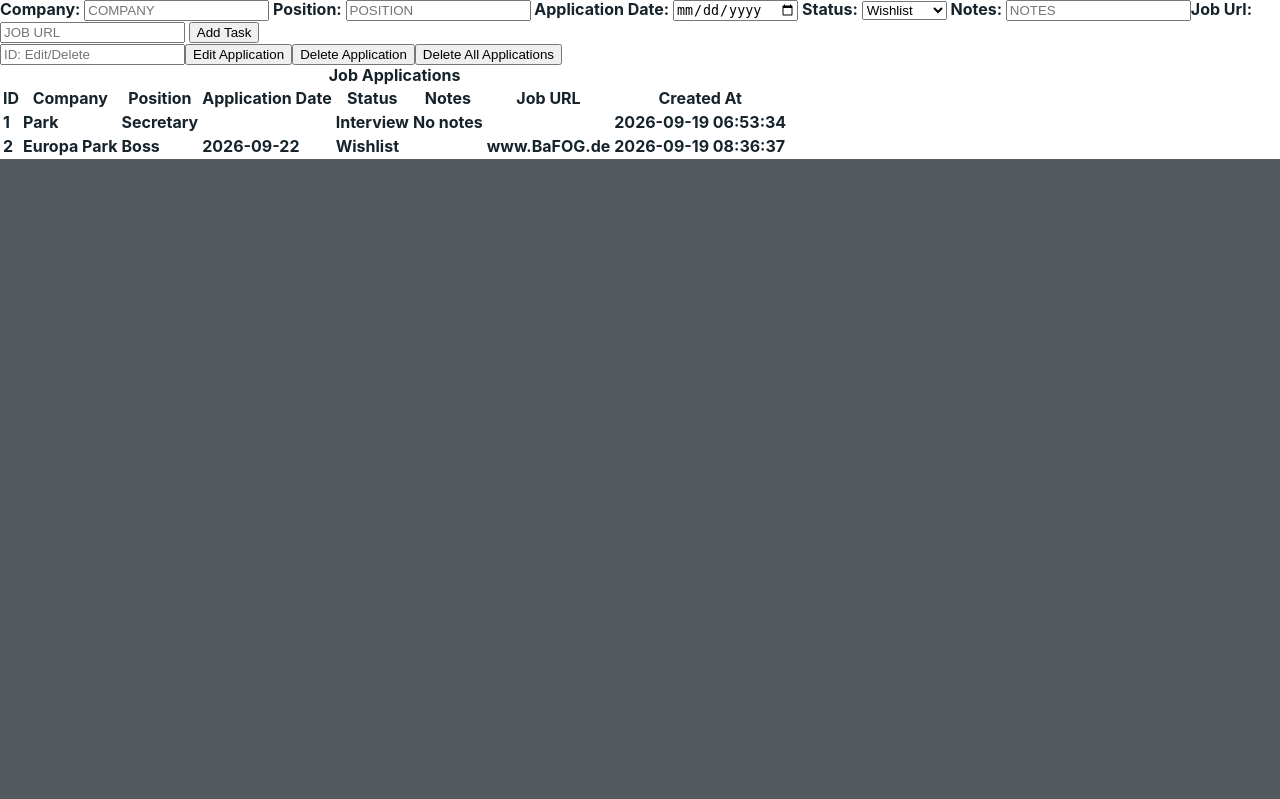
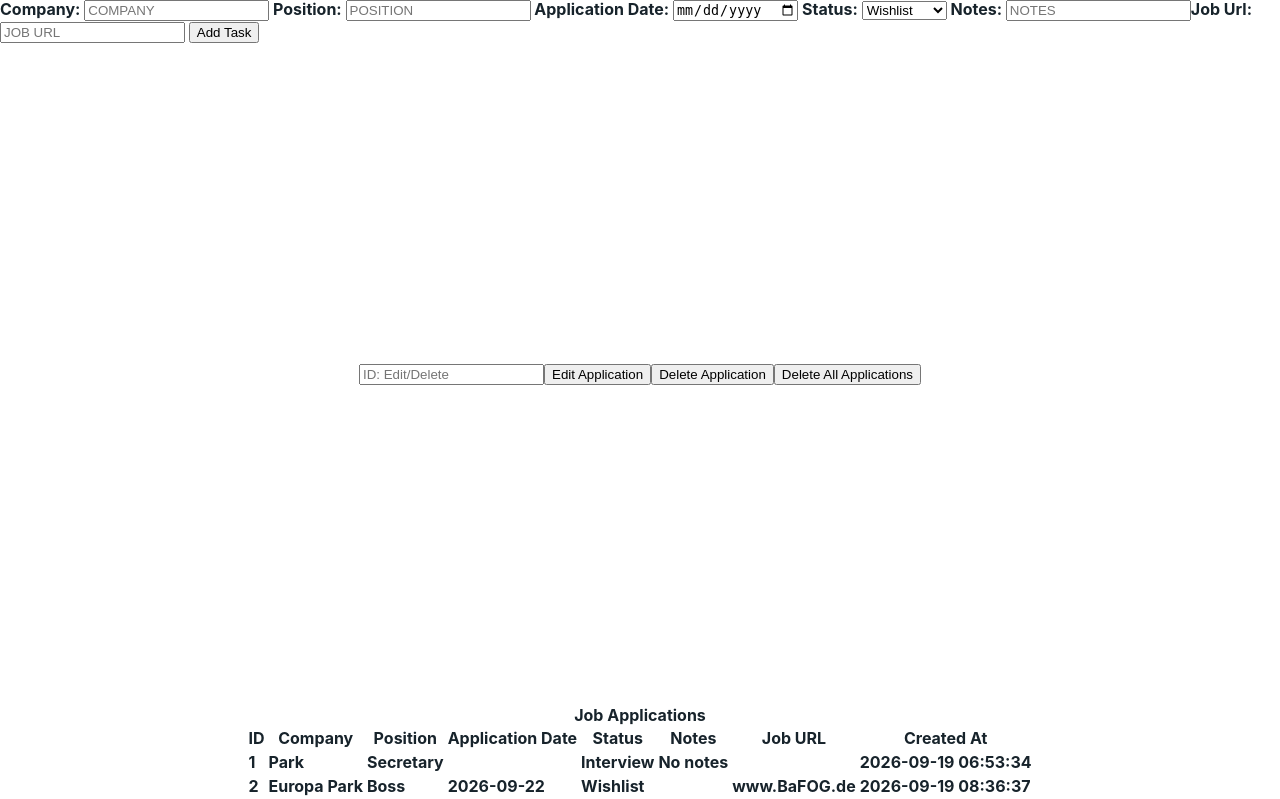
Before and after one commit to Blackbottt/Job-Application-Tracker, a Flask app: page / in a window 1280 px wide. Shown: the part 801-1600 px from the top of the page. Before the commit the page ends 960 px from the top, so only its background shows below. Run offline with Flask 3, Linux system fonts and the light colour scheme; data comes from the database, SQL or seed files in the repository; both versions use the stored data as it was after the commit.

Commit message:
added application-shell

```diff
--- a/app.py
+++ b/app.py
@@ -31,7 +31,11 @@ def add_job_applications():
         "Applied",
         "Interview",
         "Accepted",
-        "Rejected"
+        "Rejected",
+        "Wishlist",
+        "Offer",
+        "Rejected",
+        "Withdrawn"
     }
     if status not in ALLOWED_STATUSES:
         return {"error": "Invalid status"}, 400
--- a/static/style.css
+++ b/static/style.css
@@ -53,6 +53,16 @@ body {
     color: #D9E5E8;
 }
 
+.application-shell {
+    min-height: 100vh;
+    display: flex;
+    flex-direction: column;
+    align-items: center;
+    justify-content: space-between;
+    /* padding: 10vh; */
+    /* color: #F4F7F8; */
+}
+
 .dashboard {
     max-height: 500px;
     overflow-y: auto;
```
Also changed, not shown: job_applications.db, static/images/guy_searching.jpg (added), static/images/road_searching.jpg (added), static/images/woman_searching.jpg (added).
